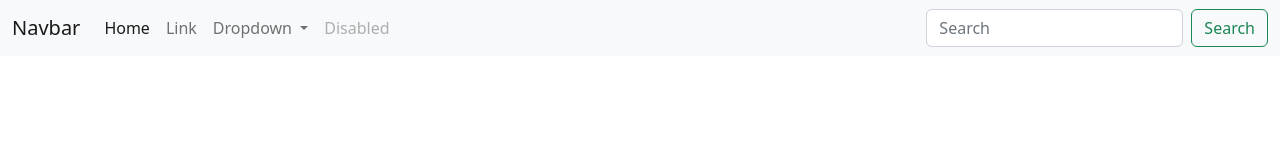
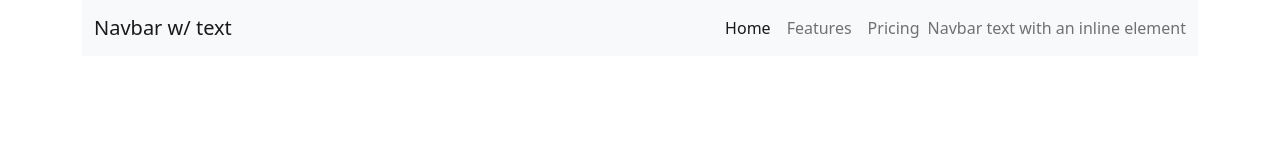
Before and after one commit to zivhdinfo/MasterWork, a plain HTML site: page index.html in a window 1280 px wide. Drawn offline with nearby package versions, Linux system fonts and the light colour scheme.

Commit message:
start code website

```diff
--- a/index.html
+++ b/index.html
@@ -21,76 +21,47 @@
     <link rel="stylesheet" href="./assets/css/light.css" />
   </head>
   <body>
-    <header>
+    <header class="container">
       <nav class="navbar navbar-expand-lg navbar-light bg-light">
         <div class="container-fluid">
-          <a class="navbar-brand" href="#">Navbar</a>
+          <a class="navbar-brand" href="#">Navbar w/ text</a>
           <button
             class="navbar-toggler"
             type="button"
             data-bs-toggle="collapse"
-            data-bs-target="#navbarSupportedContent"
-            aria-controls="navbarSupportedContent"
+            data-bs-target="#navbarText"
+            aria-controls="navbarText"
             aria-expanded="false"
             aria-label="Toggle navigation"
           >
             <span class="navbar-toggler-icon"></span>
           </button>
-          <div class="collapse navbar-collapse" id="navbarSupportedContent">
-            <ul class="navbar-nav me-auto mb-2 mb-lg-0">
+          <div class="collapse navbar-collapse" id="navbarText">
+            <ul class="navbar-nav ms-auto mb-2 mb-lg-0">
               <li class="nav-item">
                 <a class="nav-link active" aria-current="page" href="#">Home</a>
               </li>
               <li class="nav-item">
-                <a class="nav-link" href="#">Link</a>
-              </li>
-              <li class="nav-item dropdown">
-                <a
-                  class="nav-link dropdown-toggle"
-                  href="#"
-                  id="navbarDropdown"
-                  role="button"
-                  data-bs-toggle="dropdown"
-                  aria-expanded="false"
-                >
-                  Dropdown
-                </a>
-                <ul class="dropdown-menu" aria-labelledby="navbarDropdown">
-                  <li><a class="dropdown-item" href="#">Action</a></li>
-                  <li><a class="dropdown-item" href="#">Another action</a></li>
-                  <li><hr class="dropdown-divider" /></li>
-                  <li>
-                    <a class="dropdown-item" href="#">Something else here</a>
-                  </li>
-                </ul>
+                <a class="nav-link" href="#">Features</a>
               </li>
               <li class="nav-item">
-                <a
-                  class="nav-link disabled"
-                  href="#"
-                  tabindex="-1"
-                  aria-disabled="true"
-                  >Disabled</a
-                >
+                <a class="nav-link" href="#">Pricing</a>
               </li>
             </ul>
-            <form class="d-flex">
-              <input
-                class="form-control me-2"
-                type="search"
-                placeholder="Search"
-                aria-label="Search"
-              />
-              <button class="btn btn-outline-success" type="submit">
-                Search
-              </button>
-            </form>
+            <span class="navbar-text">
+              Navbar text with an inline element
+            </span>
           </div>
         </div>
       </nav>
     </header>
+    <section class="banner"></section>
+    <section class="info"></section>
+    <section class="commit"></section>
+    <section class="faq"></section>
+    <section class="case"></section>
+    <section class="testimonials"></section>
 
-    <main></main>
     <footer>
       <!-- place footer here -->
     </footer>
```
